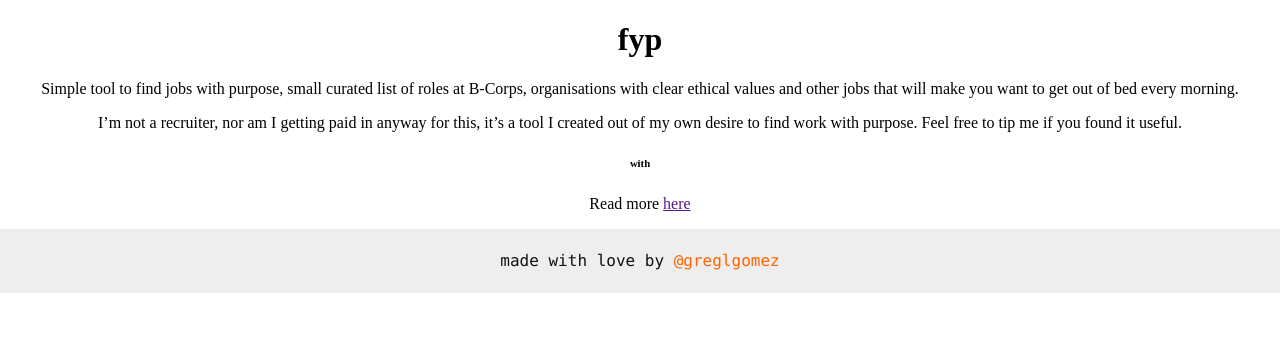
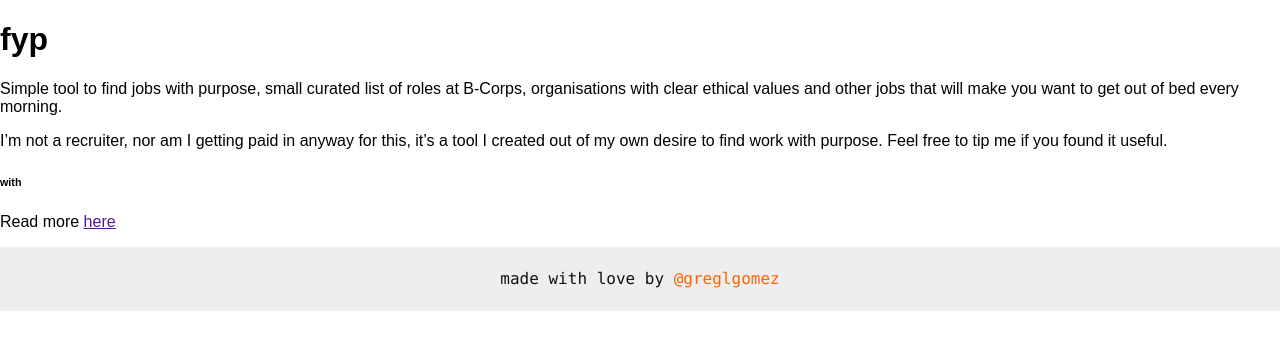
Before and after one commit to greglgomez/greglgomez.github.io, a Jekyll site: the page built from sandbox/fyp/index.html, in a window 1280 px wide. Shown: the top 350 px of the page. Built offline with Jekyll 4.4.1, drawn with Linux system fonts in a browser that asks for light colours.

Commit message:
Update index.html

```diff
--- a/sandbox/fyp/index.html
+++ b/sandbox/fyp/index.html
@@ -4,7 +4,7 @@ title: fyp
 
 {%- include fyp-header.html -%}
 
-<div class="center w-100 merriweather tc fw1">
+<div class="center w-100 avenir fw1">
   <h1>fyp</h1>
   <p>Simple tool to find jobs with purpose, small curated list of roles at B-Corps, organisations with clear ethical values and other jobs that will make you want to get out of bed every morning.</p>
   <p>I’m not a recruiter, nor am I getting paid in anyway for this, it’s a tool I created out of my own desire to find work with purpose. Feel free to tip me if you found it useful.</p>
```
